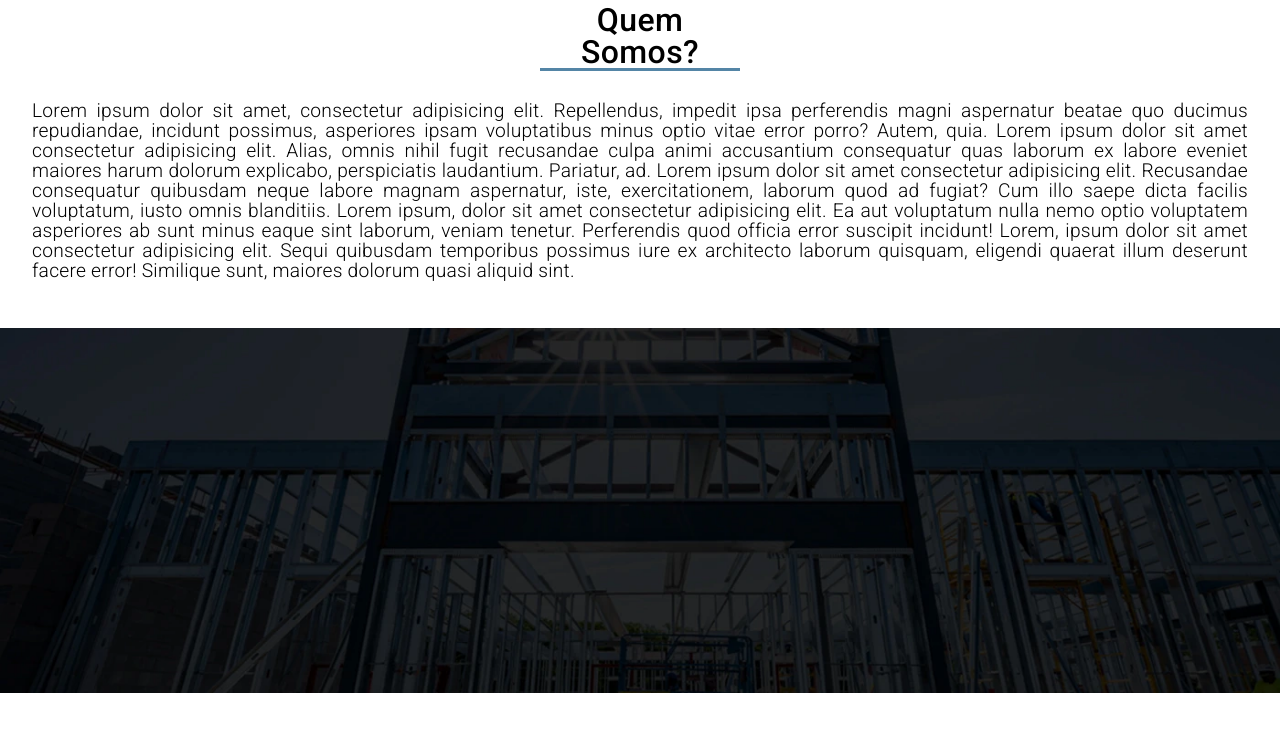
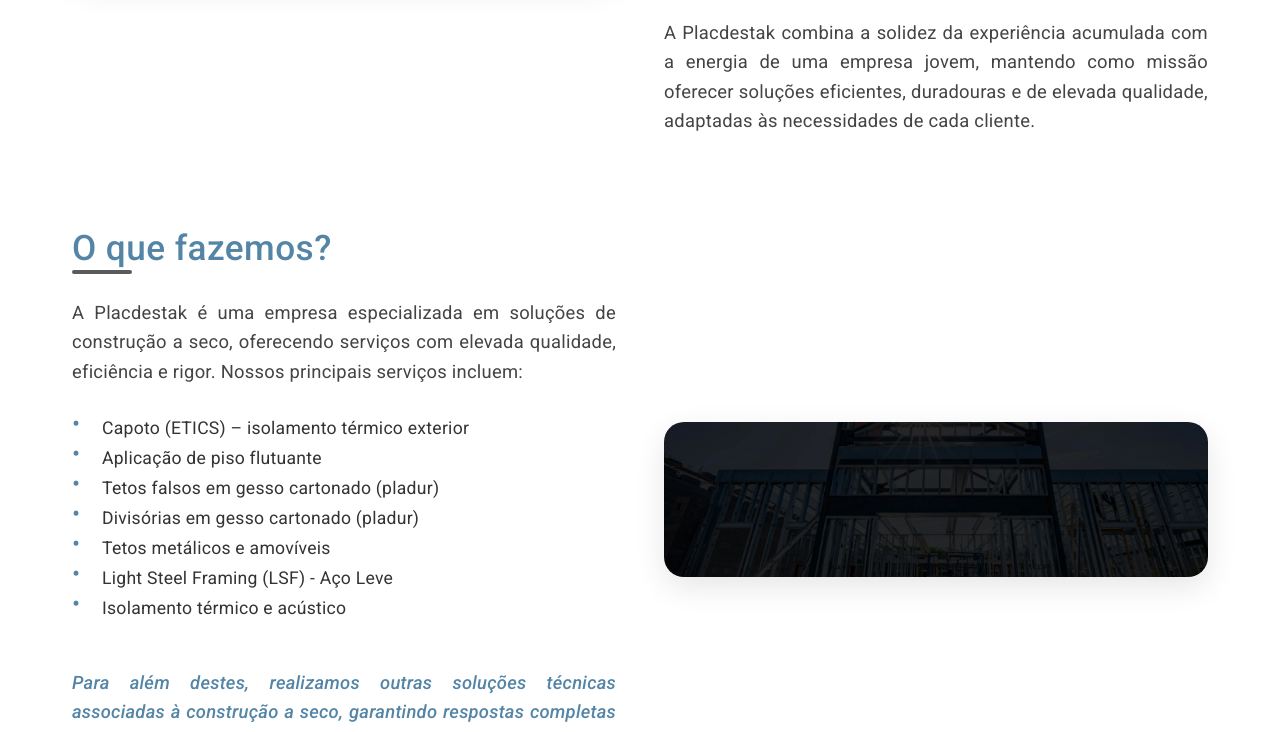
Before and after one commit to ynfleozin/site-placdestak, an Angular app: page /empresa in a window 1280 px wide. Shown: the part 534-1266 px from the top of the page. Built offline with nearby package versions, Linux system fonts and the light colour scheme; a web font is replaced by a local one.

Commit message:
feat: update company information and redesign page

```diff
--- a/src/app/pages/company/company.component.html
+++ b/src/app/pages/company/company.component.html
@@ -1,46 +1,63 @@
 <app-header />
+
 <section class="company-section">
-  <img src="assets/imgs/bannerPlacdestak.webp" alt="" />
-  <div class="company">
+  <div class="content-block">
+    <div class="image-wrapper">
+      <img src="assets/imgs/bannerPlacdestak.webp" alt="Equipe Placdestak" />
+    </div>
+
+    <div class="text-wrapper">
       <h2>Quem Somos?</h2>
       <p>
-      Lorem ipsum dolor sit amet, consectetur adipisicing elit. Repellendus,
-      impedit ipsa perferendis magni aspernatur beatae quo ducimus repudiandae,
-      incidunt possimus, asperiores ipsam voluptatibus minus optio vitae error
-      porro? Autem, quia. Lorem ipsum dolor sit amet consectetur adipisicing
-      elit. Alias, omnis nihil fugit recusandae culpa animi accusantium
-      consequatur quas laborum ex labore eveniet maiores harum dolorum
-      explicabo, perspiciatis laudantium. Pariatur, ad. Lorem ipsum dolor sit
-      amet consectetur adipisicing elit. Recusandae consequatur quibusdam neque
-      labore magnam aspernatur, iste, exercitationem, laborum quod ad fugiat?
-      Cum illo saepe dicta facilis voluptatum, iusto omnis blanditiis. Lorem
-      ipsum, dolor sit amet consectetur adipisicing elit. Ea aut voluptatum
-      nulla nemo optio voluptatem asperiores ab sunt minus eaque sint laborum,
-      veniam tenetur. Perferendis quod officia error suscipit incidunt! Lorem,
-      ipsum dolor sit amet consectetur adipisicing elit. Sequi quibusdam
-      temporibus possimus iure ex architecto laborum quisquam, eligendi quaerat
-      illum deserunt facere error! Similique sunt, maiores dolorum quasi aliquid
-      sint.
+        A Placdestak foi oficialmente constituída no início de 2019, porém a sua
+        história e experiência no setor remontam a 2008. Ao longo desses anos,
+        foi sendo construído um percurso sólido, baseado no conhecimento
+        prático, no aperfeiçoamento contínuo e na dedicação ao trabalho.
+      </p>
+      <p>
+        Desde a sua constituição, tem-se destacado pela qualidade dos seus
+        serviços e pelo compromisso com a satisfação dos clientes. Com uma
+        equipa experiente e focada, a empresa alia a experiência adquirida a uma
+        abordagem moderna.
+      </p>
+      <p>
+        A Placdestak combina a solidez da experiência acumulada com a energia de
+        uma empresa jovem, mantendo como missão oferecer soluções eficientes,
+        duradouras e de elevada qualidade, adaptadas às necessidades de cada
+        cliente.
       </p>
     </div>
-  <img src="assets/imgs/bannerPlacdestak.webp" alt="" />
-  <div class="company">
+  </div>
+
+  <div class="content-block reverse">
+    <div class="image-wrapper">
+      <img src="assets/imgs/bannerPlacdestak.webp" alt="Serviços Placdestak" />
+    </div>
+
+    <div class="text-wrapper">
       <h2>O que fazemos?</h2>
       <p>
-      Lorem ipsum dolor sit amet consectetur adipisicing elit. Corporis unde
-      libero expedita molestias, eligendi veniam? Sequi nihil totam, pariatur
-      quaerat laudantium deserunt eaque in nam rerum ipsam praesentium aliquid
-      cumque! Lorem ipsum dolor sit amet consectetur, adipisicing elit. Nulla
-      nihil aspernatur maxime at praesentium delectus repellat aperiam corporis
-      soluta ullam culpa itaque assumenda quaerat inventore velit reiciendis,
-      sequi aliquid doloremque? Lorem ipsum dolor sit amet, consectetur
-      adipisicing elit. Soluta sunt voluptates minima temporibus mollitia nisi
-      repudiandae ut qui saepe voluptas odit, dolorum quas nesciunt architecto
-      quod. Placeat excepturi expedita beatae?Lorem ipsum dolor sit amet
-      consectetur adipisicing elit. Fugiat quam debitis veniam porro tempora,
-      maxime accusantium officia. Omnis, expedita odit minima, accusantium
-      nesciunt molestias facilis libero aut vero, aperiam repudiandae.
+        A Placdestak é uma empresa especializada em soluções de construção a
+        seco, oferecendo serviços com elevada qualidade, eficiência e rigor.
+        Nossos principais serviços incluem:
+      </p>
+
+      <ul class="services-list">
+        <li>Capoto (ETICS) – isolamento térmico exterior</li>
+        <li>Aplicação de piso flutuante</li>
+        <li>Tetos falsos em gesso cartonado (pladur)</li>
+        <li>Divisórias em gesso cartonado (pladur)</li>
+        <li>Tetos metálicos e amovíveis</li>
+        <li>Light Steel Framing (LSF) - Aço Leve</li>
+        <li>Isolamento térmico e acústico</li>
+      </ul>
+
+      <p class="highlight-text">
+        Para além destes, realizamos outras soluções técnicas associadas à
+        construção a seco, garantindo respostas completas para o seu projeto.
       </p>
     </div>
+  </div>
 </section>
+
 <app-footer />
--- a/src/app/pages/company/company.component.scss
+++ b/src/app/pages/company/company.component.scss
@@ -1,27 +1,125 @@
 @import "../../../color-variables.scss";
 
-.company-section{
+.company-section {
   display: flex;
   flex-direction: column;
-  .company{
-    padding: 2rem;
+  gap: 5rem;
+  padding: 4rem 2rem;
+  max-width: 1200px;
+  margin: 0 auto;
+
+  .content-block {
     display: flex;
-    flex-direction: column;
     align-items: center;
+    gap: 3rem;
 
-    h2{
-      margin: 15px 0px;
-      font-size: 2rem;
-      text-align: center;
-      border-bottom: 3px solid $primary-color;
-      width: 200px;
+    &.reverse {
+      flex-direction: row-reverse;
     }
 
-    p{
-      margin: 15px 0px;
-      font-size: 1.2rem;
-      font-weight: 300;
-      text-align: justify;
+    .image-wrapper {
+      flex: 1;
+
+      img {
+        width: 100%;
+        height: auto;
+        border-radius: 20px;
+        box-shadow: 0 10px 30px rgba(0, 0, 0, 0.1);
+        object-fit: cover;
+      }
+    }
+
+    .text-wrapper {
+      flex: 1;
+      display: flex;
+      flex-direction: column;
+
+      h2 {
+        margin-bottom: 1.5rem;
+        font-size: 2.2rem;
+        color: $primary-color;
+        position: relative;
+        padding-bottom: 10px;
+
+        &::after {
+          content: '';
+          position: absolute;
+          left: 0;
+          bottom: 0;
+          width: 60px;
+          height: 4px;
+          background-color: $secondary-color;
+          border-radius: 2px;
+        }
+      }
+
+      p {
+        margin-bottom: 1rem;
+        font-size: 1.15rem;
+        line-height: 1.6;
+        color: #444;
+        text-align: justify;
+      }
+
+      .highlight-text {
+        margin-top: 1.5rem;
+        font-weight: 500;
+        font-style: italic;
+        color: $primary-color;
+      }
+
+      .services-list {
+        list-style: none;
+        padding: 0;
+        margin: 1rem 0;
+
+        li {
+          font-size: 1.1rem;
+          margin-bottom: 10px;
+          padding-left: 30px;
+          position: relative;
+          color: #333;
+
+          &::before {
+            content: '•';
+            color: $primary-color;
+            font-size: 1.5rem;
+            position: absolute;
+            left: 0;
+            top: -4px;
+          }
+        }
+      }
     }
   }
 }
+
+@media (max-width: 900px) {
+  .company-section {
+    gap: 3rem;
+    padding: 2rem 1rem;
+
+    .content-block,
+    .content-block.reverse {
+      flex-direction: column;
+      text-align: center;
+
+      .text-wrapper {
+        align-items: center;
+
+        h2::after {
+          left: 50%;
+          transform: translateX(-50%);
+        }
+
+        p {
+          text-align: center;
+        }
+
+        .services-list li {
+          text-align: left;
+        }
+      }
+    }
+  }
+}
```
Lines whose indentation alone changed are shown as unchanged.
